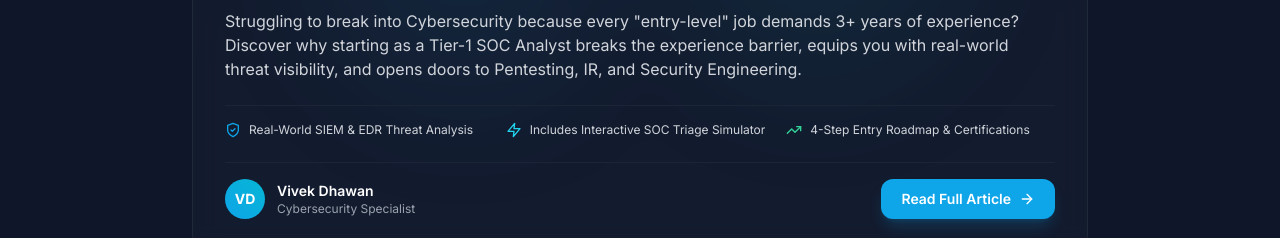
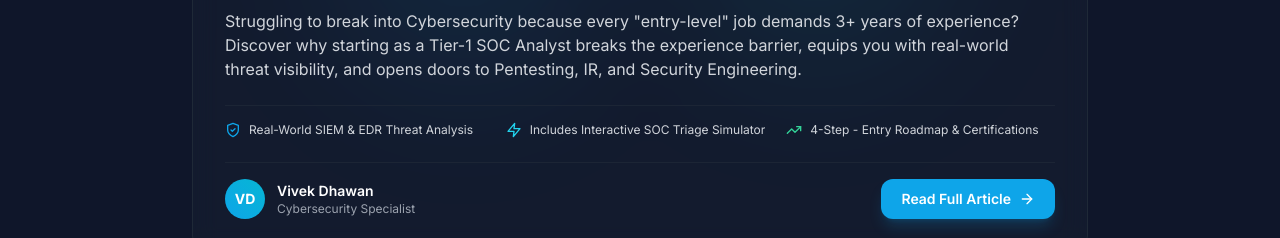
Before and after one commit to vivek696969/portfolio, a Next.js app: page / in a window 1280 px wide. Shown: the part 5160-5398 px from the top of the page. Built offline with nearby package versions, Linux system fonts and the light colour scheme.

Commit message:
just fixed

```diff
--- a/src/components/Blog.tsx
+++ b/src/components/Blog.tsx
@@ -74,7 +74,7 @@ export default function Blog() {
               </div>
               <div className="flex items-center gap-2 text-xs text-gray-300">
                 <TrendingUp className="h-4 w-4 text-emerald-400 shrink-0" />
-                <span>4-Step Entry Roadmap & Certifications</span>
+                <span>4-Step - Entry Roadmap & Certifications</span>
               </div>
             </div>
 
```
